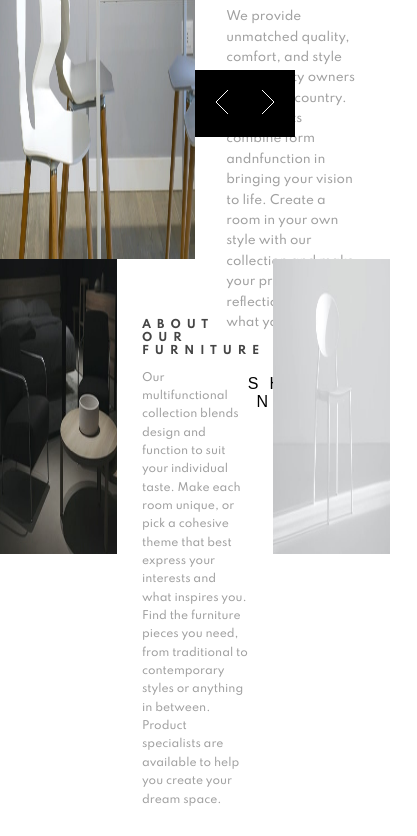
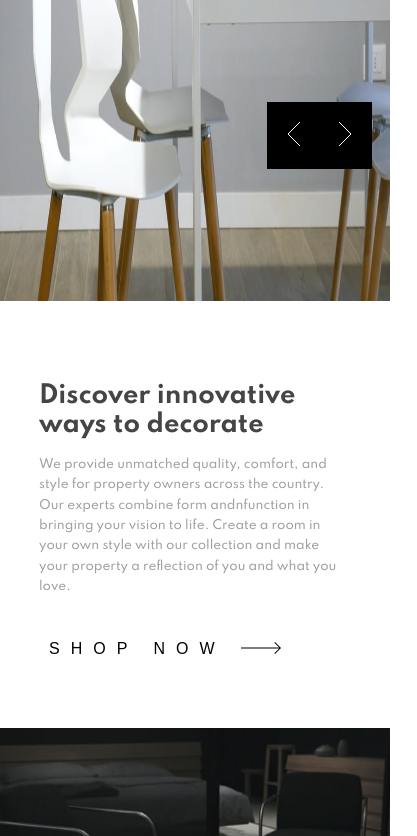
Before and after one commit to shanoysinc/HomeView, a website: page index.html in a window 390 px wide. Shown: the part 290-1126 px from the top of the page, 417 px wide, since content can reach past the window. Before the commit the page ends 1099 px from the top, so only its background shows below. Drawn offline with Linux system fonts and the light colour scheme.

Commit message:
make site responsive

```diff
--- a/scss/abstracts/_variables.scss
+++ b/scss/abstracts/_variables.scss
@@ -4,4 +4,8 @@ $dark-gray-2: hsl(0, 0%, 27%);
 
 $margin-top-large: 8rem;
 $margin-top-mid: 6rem;
+
+$margin-bottom-mid: 6rem;
+
 $content-width: 68%;
+$content-width-small: 80%;
--- a/scss/components/_button.scss
+++ b/scss/components/_button.scss
@@ -33,6 +33,7 @@
 		border: none;
 		position: relative;
 		position: absolute;
+		transition: all 0.3s;
 	}
 	&__btn--left {
 		right: -5.4rem;
--- a/scss/components/_header.scss
+++ b/scss/components/_header.scss
@@ -9,10 +9,16 @@
 	align-items: center;
 	margin-left: 2rem;
 	margin-top: 4rem;
+	animation: moveInRight 1s ease-in-out;
+
 	&__items {
 		list-style: none;
 		font-size: 1.3rem;
 		flex: 0 0 10%;
+		transition: all 0.3s;
+		&:hover {
+			transform: scale(1.3);
+		}
 	}
 	&__link {
 		text-decoration: none;
--- a/scss/layout/_grid.scss
+++ b/scss/layout/_grid.scss
@@ -3,7 +3,7 @@
 	background-size: 100% 100%;
 	width: 50%;
 	height: 65%;
-	transition: all 0.7s;
+	transition: all 1s ease-in-out;
 }
 
 .content {
--- /dev/null
+++ b/scss/layout/_responsive.scss
@@ -0,0 +1,124 @@
+@media screen and (max-width: 1084px) {
+	#carousel__images {
+		width: 100vw;
+		height: 70vh;
+	}
+
+	.content {
+		display: grid;
+		&__main {
+			width: 100vw;
+			height: 65%;
+			margin-bottom: $margin-bottom-mid;
+		}
+		&__product-1 {
+			height: 100%;
+			width: 100vw;
+		}
+		&__about {
+			width: 100vw;
+			height: 65%;
+			margin-bottom: $margin-bottom-mid;
+		}
+		&__product-2 {
+			height: 100%;
+			width: 100vw;
+		}
+	}
+
+	.carousel {
+		&__btn--left {
+			right: 6.9rem;
+			top: 30.8rem;
+		}
+
+		&__btn--right {
+			right: 1.8rem;
+			top: 30.8rem;
+		}
+	}
+	.main-details {
+		&__title {
+			font-size: 3.8rem;
+		}
+
+		&__paragraph {
+			font-size: 1.4rem;
+		}
+	}
+
+	.section-about {
+		&__title {
+			font-size: 1.5rem;
+		}
+
+		&__paragraph {
+			font-size: 1.4rem;
+		}
+	}
+}
+
+@media screen and (max-width: 600px) {
+	.main-details {
+		margin: 0 auto;
+		margin-top: $margin-top-large;
+
+		width: $content-width-small;
+		&__title {
+			font-size: 3.3rem;
+		}
+
+		&__paragraph {
+			font-size: 1.4rem;
+		}
+	}
+
+	.section-about {
+		margin: 0 auto;
+		margin-top: $margin-top-large;
+
+		width: $content-width-small;
+		&__title {
+			font-size: 1.5rem;
+		}
+
+		&__paragraph {
+			font-size: 1.4rem;
+		}
+	}
+}
+@media screen and (max-width: 450px) {
+	.main-details {
+		&__title {
+			font-size: 2.4rem;
+		}
+
+		&__paragraph {
+			font-size: 1.2rem;
+		}
+	}
+
+	.section-about {
+		&__title {
+			font-size: 1.5rem;
+		}
+
+		&__paragraph {
+			font-size: 1.2rem;
+		}
+	}
+}
+
+@media screen and (max-width: 380px) {
+	.carousel {
+		&__btn--left {
+			right: 5.3rem;
+			top: 41.7rem;
+		}
+
+		&__btn--right {
+			right: 0;
+			top: 41.7rem;
+		}
+	}
+}
--- a/scss/main/main.scss
+++ b/scss/main/main.scss
@@ -3,9 +3,10 @@
 
 @import "../abstracts/variables";
 
-@import "../layout/grid";
-
 @import "../components/header";
 @import "../components/main-details";
 @import "../components/button";
 @import "../components/about";
+
+@import "../layout/grid";
+@import "../layout/responsive";
```
Also changed, not shown: style/main.css.
